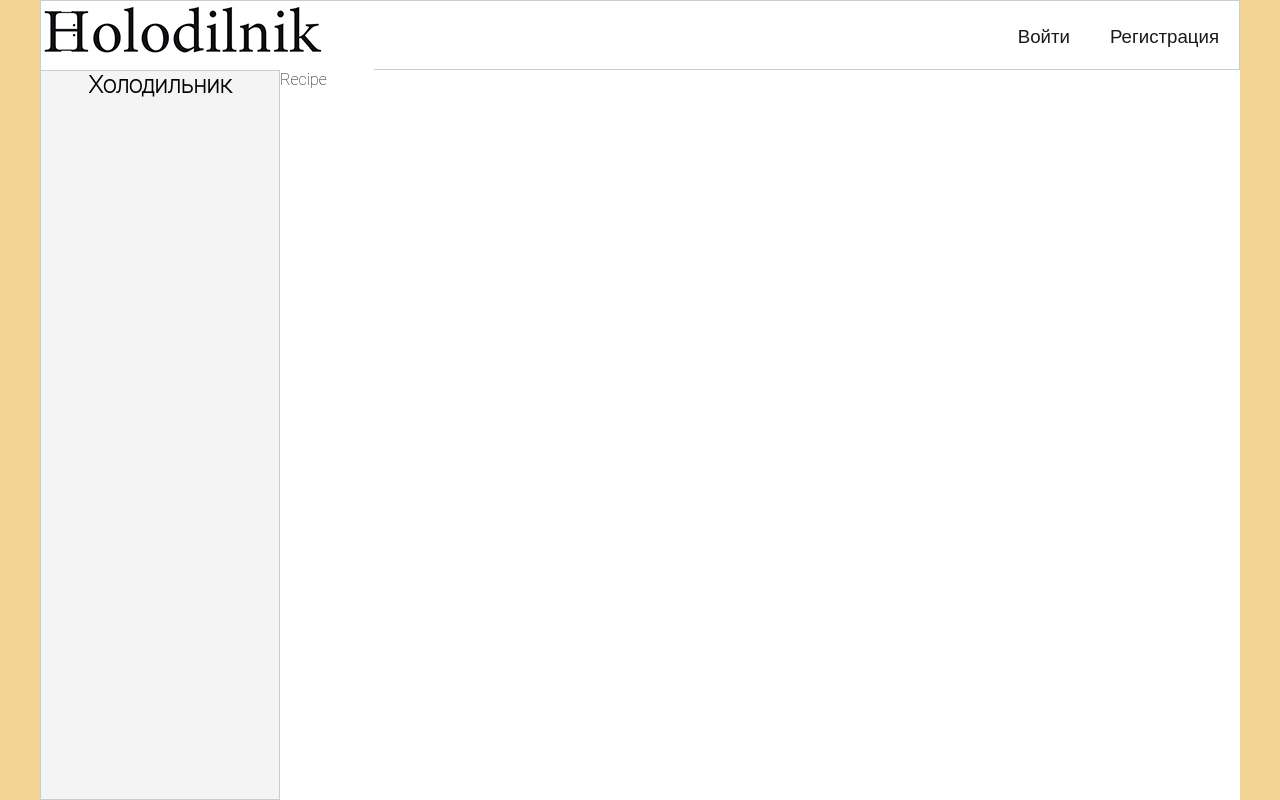
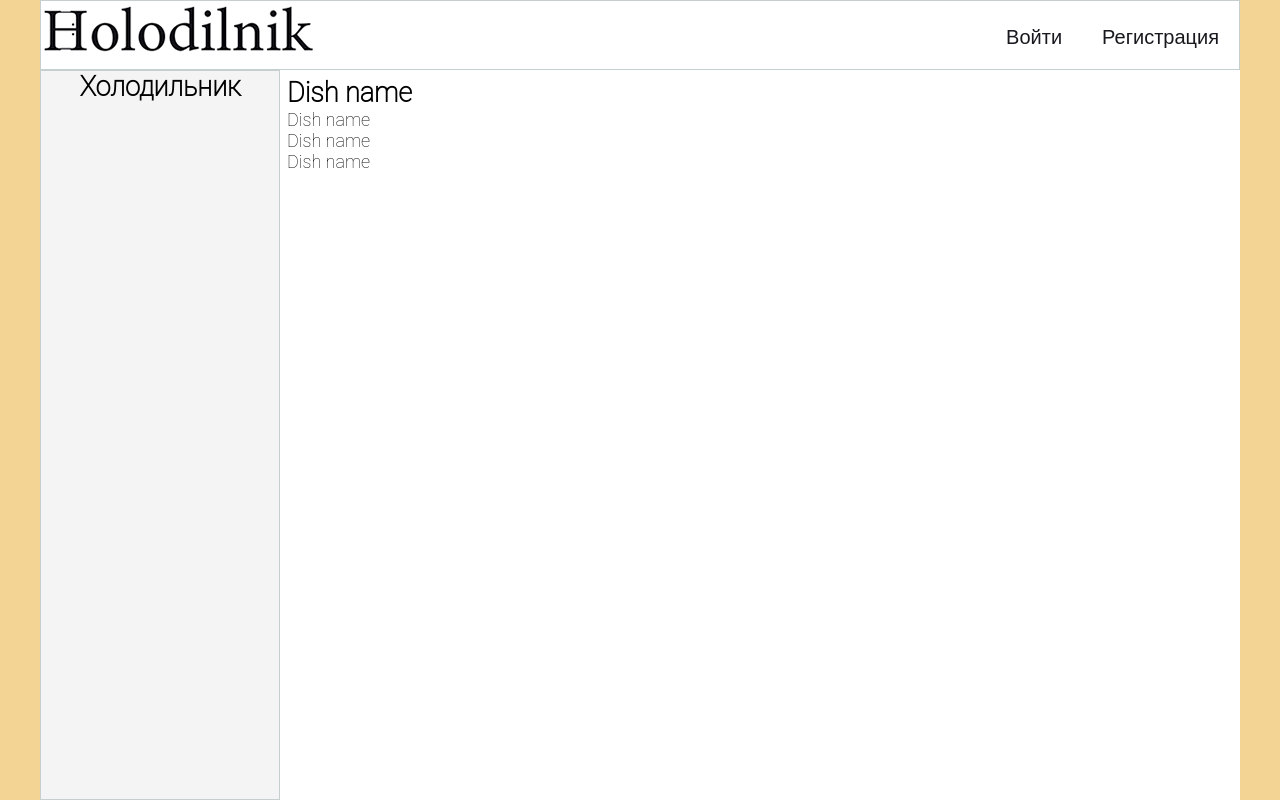
Before and after one commit to PrilipchenkoMaria/holodilnik, a React (Create React App) app: page /Recipe in a window 1280 px wide. Built offline with nearby package versions, Linux system fonts and the light colour scheme.

Commit message:
Recipe component

```diff
--- a/src/App.js
+++ b/src/App.js
@@ -9,7 +9,6 @@ import {SignIn} from './components/SignIn';
 import {CreateRecipe} from './components/Content/CreateRecipe';
 import {Recipe} from './components/Content/Recipe';
 import {ForgotPassword} from './components/ForgotPassword';
-
 
 
 function Layout() {
@@ -26,7 +25,6 @@ function Layout() {
                     <Route path='/Recipe' component={Recipe}/>
                     <Route path='/CreateRecipe' component={CreateRecipe}/>
                     <Route path='/' component={Home}/>
-
                 </Switch>
             </div>
         </div>
--- a/src/App.scss
+++ b/src/App.scss
@@ -4,7 +4,7 @@
   display: inline-block;
   color: #18181E;
   padding: 10px 20px;
-  font-size: 14pt;
+  font-size: 20px;
 
   &:hover {
     background-color: #E7F2F2;
@@ -22,7 +22,7 @@
 }
 
 .App {
-
+  font-size: 18px;
   background: #F4D495;
   font-family: "Montserrat", "Roboto Thin", sans-serif;
 }
@@ -115,7 +115,7 @@
   display: inline-block;
   color: #18181E;
   padding: 5px 10px;
-  font-size: 14pt;
+  font-size: 20px;
   border-radius: 50%;
 }
 
@@ -123,7 +123,6 @@
   @include button;
   background-color: #FFFFFF;
   width: fit-content;
-
 }
 
 .InputNumberRecipeForm {
@@ -134,10 +133,20 @@
 .ShowAllRecipesButton, .RandomRecipeButton, .CreateRecipeButton {
   @include button;
 }
+.RecipePreview {
+  padding: 7px;
+  border-bottom: #C5CFCF 1px solid;
+}
 
-.SearchRecipesResults {
+.FullRecipeLink {
+  text-decoration: none;
+  color: #18181E;
+  display: inline-block;
+  &:hover {
+    background-color: #E7F2F2;
+  }
+}
 
-}
 
 .SignUpPage, .SignInPage,.ForgotPassword  {
   margin: 0 auto;
@@ -173,9 +182,12 @@
   display: inline-block;
   color: #18181E;
   padding: 5px 5px;
-  font-size: 14pt;
+  font-size: 20px;
 
   &:hover {
     background-color: #E7F2F2;
   }
 }
+.Recipe {
+  padding: 7px;
+}
--- a/src/components/Content/AllRecipes.js
+++ b/src/components/Content/AllRecipes.js
@@ -1,10 +1,8 @@
 import React from 'react';
+import {RecipePreview} from './RecipePreview'
 
 export function AllRecipes() {
     return (
-        <div>
-            <p>AllRecipes </p>
-        </div>
-
+        <RecipePreview/>
     )
 }
--- a/src/components/Content/Recipe.js
+++ b/src/components/Content/Recipe.js
@@ -1,9 +1,19 @@
 import React from 'react';
 
+
 export function Recipe() {
+    const recipe={
+        title: 'Dish name',
+        cookingTime: 'Dish name',
+        portionsNumber: 'Dish name',
+        description: 'Dish name',
+    }
     return (
-        <div>
-            <p>Recipe </p>
+        <div className="Recipe">
+            <h2>{ recipe.title }</h2>
+            <p>{ recipe.cookingTime}</p>
+            <p>{ recipe.portionsNumber}</p>
+            <p>{ recipe.description}</p>
         </div>
 
     )
--- a/src/components/Content/RecipePreview.js
+++ b/src/components/Content/RecipePreview.js
@@ -1,9 +1,10 @@
 import React from 'react';
+import {Link} from 'react-router-dom';
 
 export function RecipePreview() {
     return (
         <div className="RecipePreview">
-            <h2>Название блюда</h2>
+            <Link to="/Recipe" className="FullRecipeLink"><h2>Название блюда</h2></Link>
             <p>Краткое оприсание</p>
             <p>Время приготовления "х" минут</p>
             <p>Количество порций "х"</p>
--- a/src/components/Content/SearchRecipesResults.js
+++ b/src/components/Content/SearchRecipesResults.js
@@ -10,7 +10,6 @@ export function SearchRecipesResults () {
     return (
         <div className="SearchRecipesResults">
             <Switch>
-
                 <Route path='/AllRecipes' component={AllRecipes}/>
                 <Route path='/RandomRecipe' component={RandomRecipe}/>
                 <Route path='/NoRequest' component={NoRequest}/>
```
Also changed, not shown: src/img/AppHeaderBg.png.
